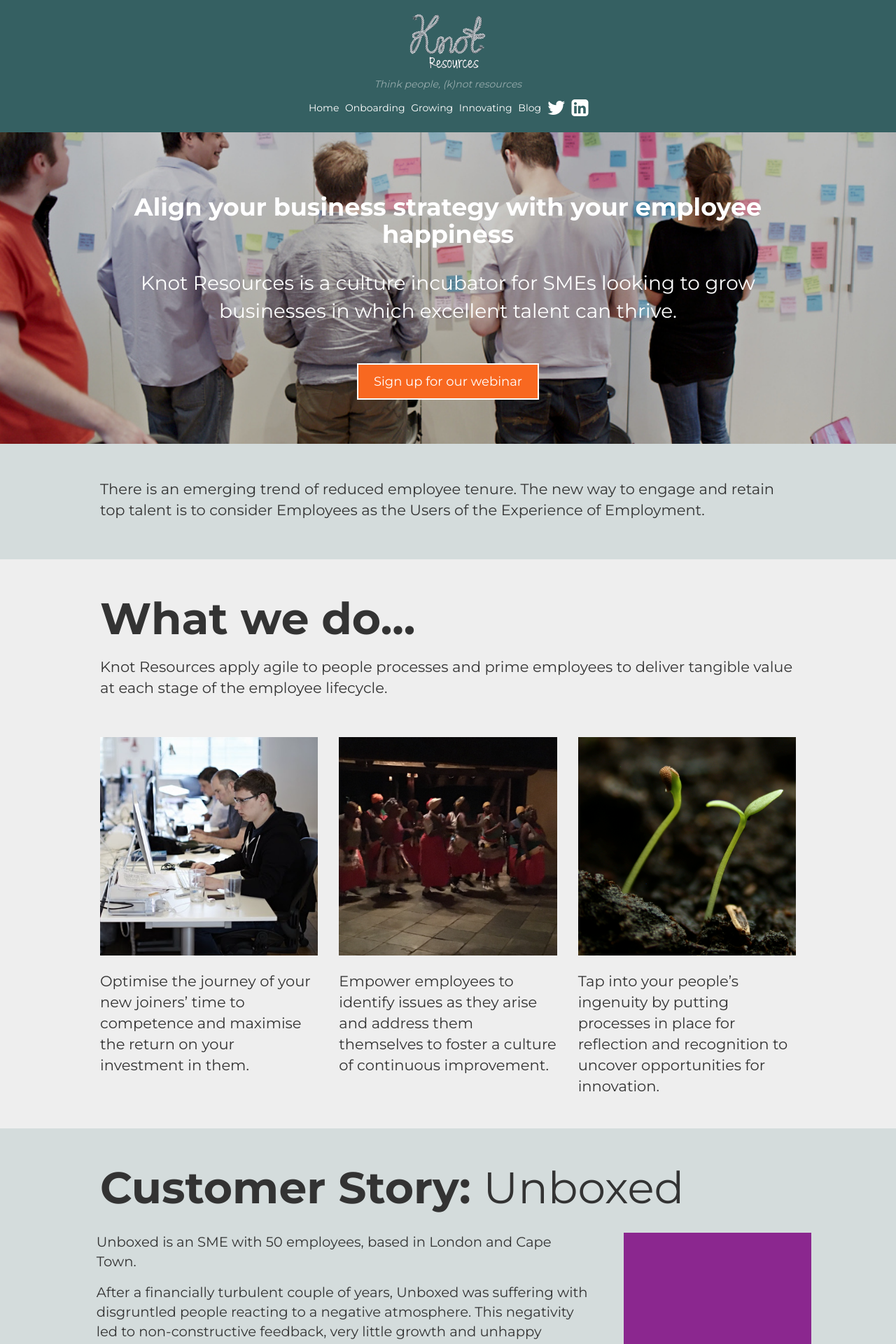
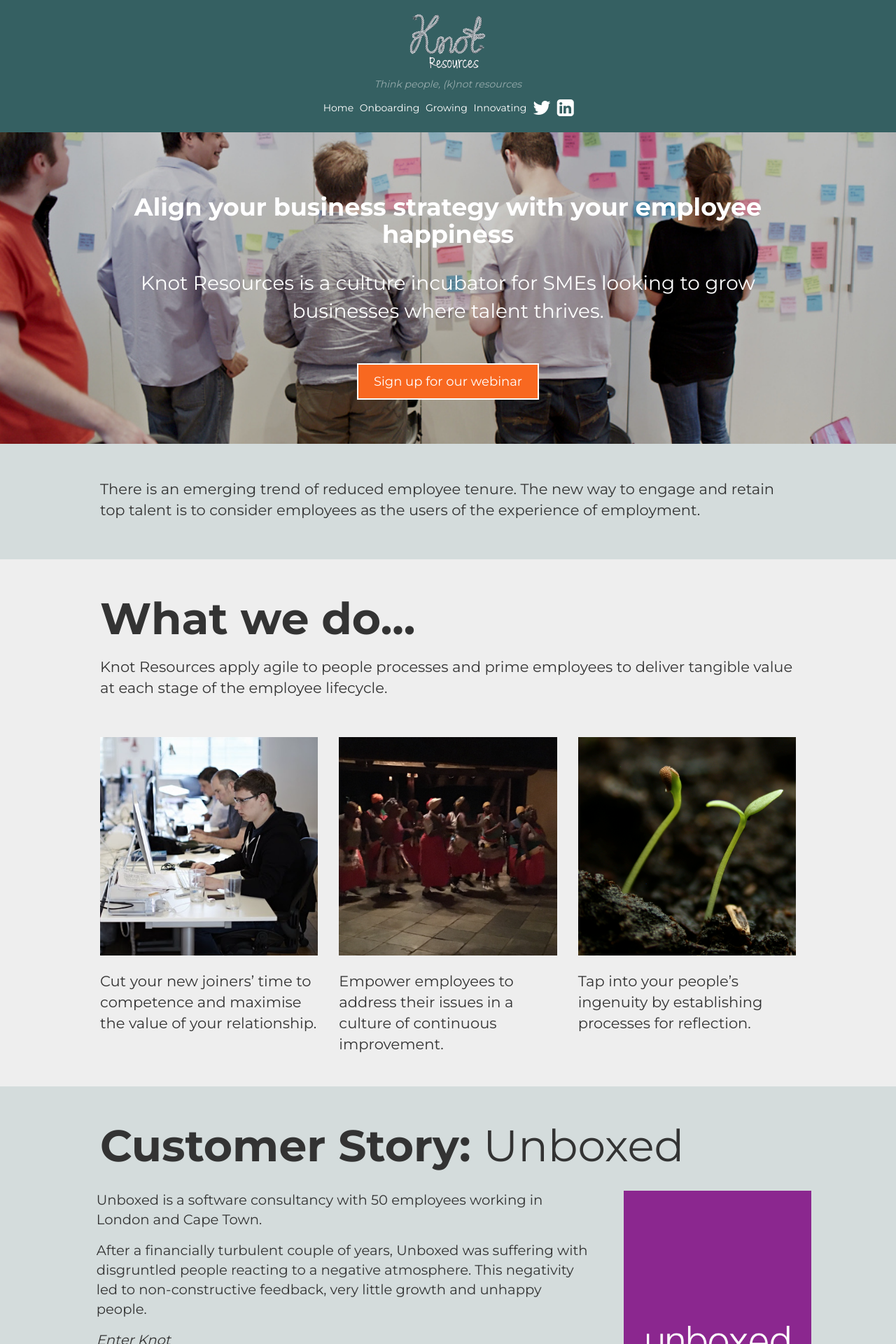
Before and after one commit to knot-resources/knot-resources.github.io, a Jekyll site: the page built from index.html, in a window 1280 px wide. Shown: the top 1920 px of the page at 70% size. Built offline with Jekyll 4.4.1, drawn with Linux system fonts in a browser that asks for light colours; nearby versions of some CDN libraries; some of the changed text lies outside the part shown.

Commit message:
New/Copy edits, complete Cale page, hide blog

```diff
--- a/_includes/header.html
+++ b/_includes/header.html
@@ -10,7 +10,7 @@
         <a href="/onboarding">Onboarding</a>
         <a href="/improvement">Growing</a>
         <a href="/innovation">Innovating</a>
-        <a href="/blog">Blog</a>
+        <!--<a href="/blog">Blog</a>-->
       </div>
       <div class="icon-links">
         <a href="https://twitter.com/KnotResources"><em class="fa fa-twitter fa-2x"></em></a>
--- a/css/style.css
+++ b/css/style.css
@@ -405,4 +405,5 @@
 p.comment {
   font-size: 3em;
   font-style: italic;
+  text-align: center;
 }
--- a/index.html
+++ b/index.html
@@ -8,7 +8,8 @@
     </div>
     <div class="row">
       <p>
-        Knot Resources is a culture incubator for SMEs looking to grow businesses in which excellent talent can thrive.
+        Knot Resources is a culture incubator for SMEs looking to grow
+        businesses where talent thrives.
       </p>
       <p>
         </br>
@@ -24,8 +25,9 @@
   <div class="container">
     <div class="row container-header">
       <p>
-        There is an emerging trend of reduced employee tenure.
-        The new way to engage and retain top talent is to consider Employees as the Users of the Experience of Employment.
+        There is an emerging trend of reduced employee tenure. The new way to
+        engage and retain top talent is to consider employees as the users of
+        the experience of employment.
       </p>
     </div>
   </div>
@@ -35,26 +37,35 @@
   <div class="container">
     <div class="row container-header">
       <h1>What we do...</h1>
-      <p>Knot Resources apply agile to people processes and prime employees to deliver tangible value at each stage of the employee lifecycle.</p>
+      <p>
+        Knot Resources apply agile to people processes and prime employees to
+        deliver tangible value at each stage of the employee lifecycle.
+      </p>
     </div>
     <div class="row">
       <div class="col-md-4">
         <a href="/onboarding.html">
           <img src="img/office.png">
         </a>
-        <p>Optimise the journey of your new joiners’ time to competence and maximise the return on your investment in them.</p>
+        <p>
+          Cut your new joiners’ time to competence and maximise the value of
+          your relationship.
+        </p>
       </div>
       <div class="col-md-4">
         <a href="/improvement.html">
           <img src="img/dance.jpg"/>
         </a>
-        <p>Empower employees to identify issues as they arise and address them themselves to foster a culture of continuous improvement.</p>
+        <p>
+          Empower employees to address their issues in a culture of continuous
+          improvement.
+        </p>
       </div>
       <div class="col-md-4">
         <a href="/innovation.html">
           <img src="img/grow.png"/>
         </a>
-        <p>Tap into your people’s ingenuity by putting processes in place for reflection and recognition to uncover opportunities for innovation.</p>
+        <p>Tap into your people’s ingenuity by establishing processes for reflection.</p>
       </div>
     </div>
   </div>
@@ -67,7 +78,7 @@
     </div>
     <div class="row">
       <div class="col-md-9 story">
-        <p>Unboxed is an SME with 50 employees, based in London and Cape Town. </p>
+        <p>Unboxed is a software consultancy with 50 employees working in London and Cape Town.</p>
         <p>After a financially turbulent couple of years, Unboxed was suffering with disgruntled people reacting to a negative atmosphere. This negativity led to non-constructive feedback, very little growth and unhappy people. </p>
         <p><i>Enter Knot</i></p>
         <p>Within a year Knot helped Unboxed to halve attrition rates and moved the organisation to an employee-empowered, people-led, happy environment that our excellent people thrive in. Today, Unboxed have processes and systems in place which are embedded in their daily culture.</p>
@@ -92,7 +103,7 @@
 <div class="jumbotron main">
   <div class="container">
     <div class="row container-header">
-      <h1 class="human">Put the human back into </br> <b>Human Resources</b></h1>
+      <h1 class="human">Let's put the human back in </br> <b>Human Resources</b></h1>
     </div>
   </div>
 </div>
```
Also changed, not shown: improvement.html (+8 -1 lines), onboarding.html (+23 -31 lines), img/petition-map-visits.png (added).
